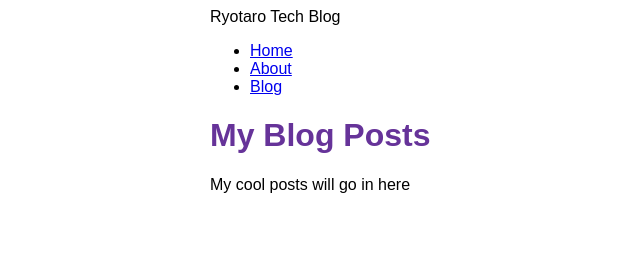
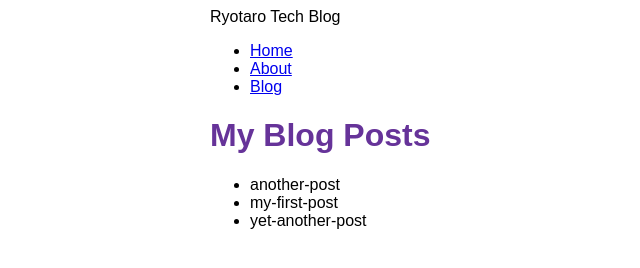
Before and after one commit to ryotaro-tenya0727/ryotaro-tech-blog, a Gatsby site: page /blog in a window 1280 px wide. Shown: the whole page, without its empty margins (180-820 px from the left). Built offline with nearby package versions, Linux system fonts and the light colour scheme; Gatsby itself is replaced by a stand-in of ours.

Commit message:
ページクエリでファイル名を取得

```diff
--- a/gatsby-config.js
+++ b/gatsby-config.js
@@ -3,5 +3,15 @@
     title: `Ryotaro Tech Blog`,
     siteUrl: `https://www.yourdomain.tld`,
   },
-  plugins: ['gatsby-plugin-image', 'gatsby-plugin-sharp'],
+  plugins: [
+    'gatsby-plugin-image',
+    'gatsby-plugin-sharp',
+    {
+      resolve: 'gatsby-source-filesystem',
+      options: {
+        name: `blog`,
+        path: `${__dirname}/blog`,
+      },
+    },
+  ],
 };
--- a/src/pages/blog.js
+++ b/src/pages/blog.js
@@ -1,10 +1,25 @@
 import * as React from 'react';
+import { graphql } from 'gatsby';
 import { Layout } from '../components/layout';
-const BlogPage = () => {
+const BlogPage = ({ data }) => {
   return (
     <Layout pageTitle='My Blog Posts'>
-      <p>My cool posts will go in here</p>
+      <ul>
+        {data.allFile.nodes.map((node) => (
+          <li key={node.name}>{node.name}</li>
+        ))}
+      </ul>
     </Layout>
   );
 };
+
+export const q = graphql`
+  query {
+    allFile(filter: { sourceInstanceName: { eq: "blog" } }) {
+      nodes {
+        name
+      }
+    }
+  }
+`;
 export default BlogPage;
```
Also changed, not shown: blog/another-post.mdx (added), blog/my-first-post.mdx (added), blog/yet-another-post.mdx (added).
